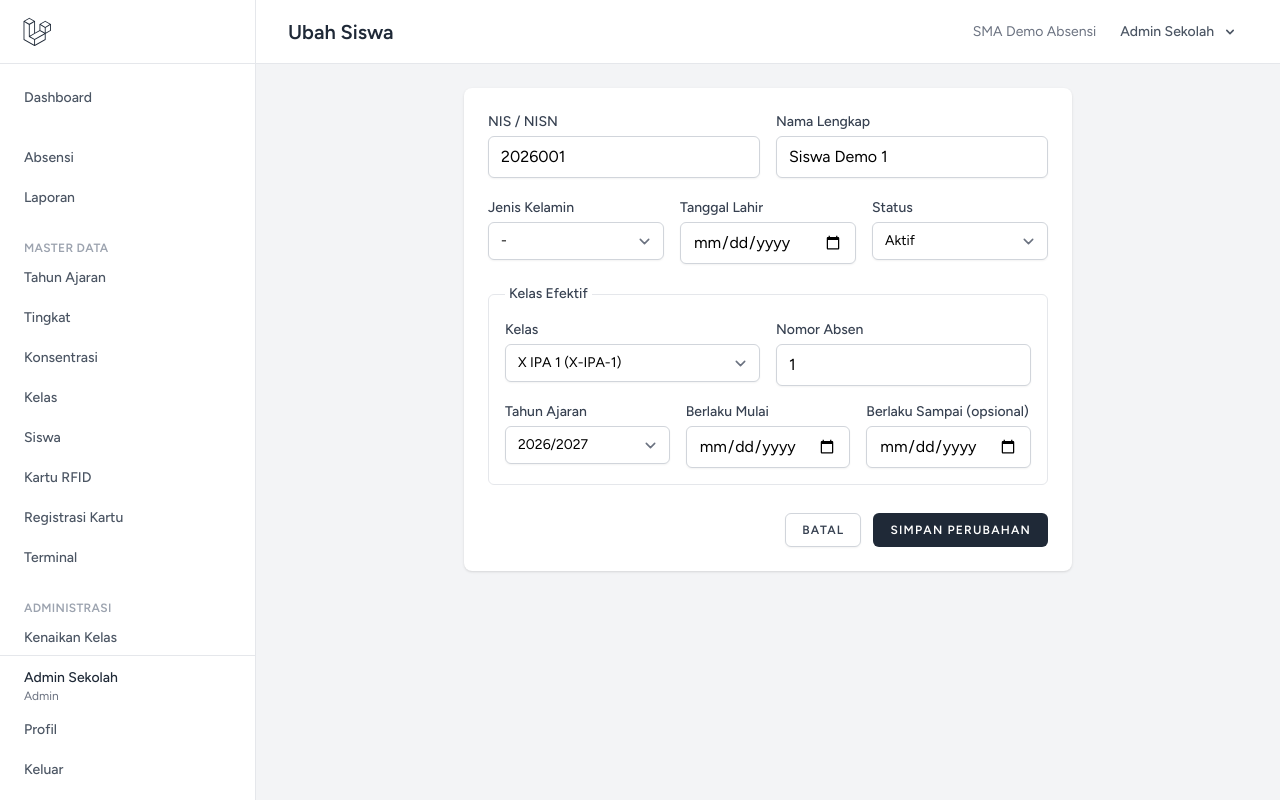
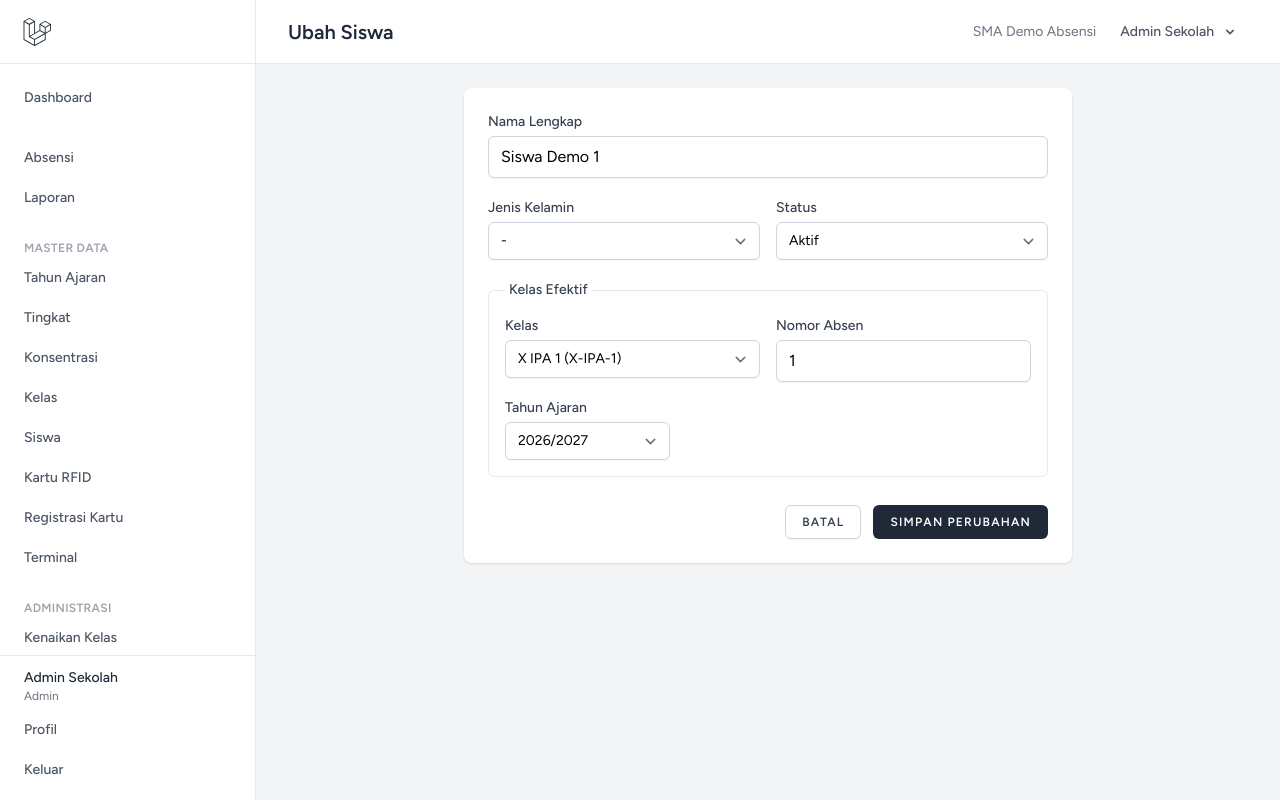
Before and after one commit to shakanaaa/absensi-RFID, a Laravel app: page /master/students/1/edit in a window 1280 px wide. Run offline with Laravel 12, Linux system fonts and the light colour scheme; the visitor is signed in with stand-in values (Sample User, id 1); data comes from the database, SQL or seed files in the repository; style sheets or scripts are compiled from the project's sources; some libraries are stand-ins or nearby versions.

Commit message:
Hapus NIS, tanggal lahir, dan input berlaku mulai/sampai siswa
students: drop student_no & birth_date. Membership from_date otomatis
= hari ini saat data ditambahkan; to_date tetap dikelola sistem untuk
menutup riwayat keanggotaan (pindah kelas, promosi, nonaktif).

Generated with [Devin](https://devin.ai)

Co-Authored-By: Devin <158243242+devin-ai-integration[bot]@users.noreply.github.com>

```diff
--- a/app/Http/Controllers/AttendanceController.php
+++ b/app/Http/Controllers/AttendanceController.php
@@ -49,7 +49,7 @@ class AttendanceController extends Controller
                 ->where('status', 'active')
                 ->whereHas('memberships', fn ($m) => $m->where('class_id', $class->id)->whereNull('to_date'))
                 ->orderBy('name')
-                ->get(['id', 'student_no', 'name'])
+                ->get(['id', 'name'])
             : collect();
 
         $sessions = AttendanceSession::where('school_id', $school->id)
@@ -68,7 +68,6 @@ class AttendanceController extends Controller
 
             return [
                 'id' => $s->id,
-                'student_no' => $s->student_no,
                 'name' => $s->name,
                 'status' => $status,
                 'status_label' => AttendanceSession::statusLabel($status),
--- a/app/Http/Controllers/RegistrationSessionController.php
+++ b/app/Http/Controllers/RegistrationSessionController.php
@@ -309,7 +309,7 @@ class RegistrationSessionController extends Controller
             ->where('s.status', 'active')
             ->orderBy('m.attendance_number')
             ->orderBy('s.name')
-            ->get(['s.id as student_id', 's.student_no', 's.name', 'm.attendance_number'])
+            ->get(['s.id as student_id', 's.name', 'm.attendance_number'])
             ->map(fn ($r) => (array) $r)
             ->all();
     }
--- a/app/Http/Controllers/RfidCardController.php
+++ b/app/Http/Controllers/RfidCardController.php
@@ -24,7 +24,7 @@ class RfidCardController extends Controller
     {
         $this->authorize('viewAny', RfidCard::class);
 
-        $query = RfidCard::with(['activeAssignment.student:id,student_no,name'])
+        $query = RfidCard::with(['activeAssignment.student:id,name'])
             ->withCount('assignments');
 
         // Kartu bersifat global; batasi ke kartu yang belum pernah dipakai
@@ -50,7 +50,7 @@ class RfidCardController extends Controller
             'cards' => $cards,
             'filters' => $request->only(['status', 'q']),
             'students' => $request->user()->can('create', RfidCard::class)
-                ? \App\Models\Student::where('school_id', $schoolId)->where('status', 'active')->orderBy('name')->get(['id', 'student_no', 'name'])
+                ? \App\Models\Student::where('school_id', $schoolId)->where('status', 'active')->orderBy('name')->get(['id', 'name'])
                 : [],
         ]);
     }
--- a/app/Http/Controllers/StudentController.php
+++ b/app/Http/Controllers/StudentController.php
@@ -25,7 +25,7 @@ class StudentController extends Controller
 
         if ($request->filled('q')) {
             $q = $request->string('q')->trim()->toString();
-            $query->where(fn ($w) => $w->where('name', 'like', "%{$q}%")->orWhere('student_no', 'like', "%{$q}%"));
+            $query->where('name', 'like', "%{$q}%");
         }
 
         if ($request->filled('class_id')) {
@@ -64,13 +64,13 @@ class StudentController extends Controller
             'student' => null,
             'classes' => $this->classes($request),
             'years' => $this->years($request),
-            'defaults' => ['academic_year_id' => $defaultYear, 'from_date' => now()->toDateString()],
+            'defaults' => ['academic_year_id' => $defaultYear],
         ]);
     }
 
     public function store(StudentRequest $request): RedirectResponse
     {
-        $data = $request->safe()->except(['class_id', 'academic_year_id', 'from_date', 'to_date', 'attendance_number']);
+        $data = $request->safe()->except(['class_id', 'academic_year_id', 'attendance_number']);
 
         $student = DB::transaction(function () use ($request, $data) {
             $student = Student::create($data + ['school_id' => $request->user()->school_id]);
@@ -79,7 +79,7 @@ class StudentController extends Controller
             return $student;
         });
 
-        AuditLogger::log('student.created', Student::class, $student, after: $student->only(['student_no', 'name', 'status']));
+        AuditLogger::log('student.created', Student::class, $student, after: $student->only(['name', 'status']));
 
         return redirect()->route('master.students.show', $student)->with('success', 'Siswa ditambahkan.');
     }
@@ -116,14 +116,14 @@ class StudentController extends Controller
 
     public function update(StudentRequest $request, Student $student): RedirectResponse
     {
-        $data = $request->safe()->except(['class_id', 'academic_year_id', 'from_date', 'to_date', 'attendance_number']);
+        $data = $request->safe()->except(['class_id', 'academic_year_id', 'attendance_number']);
 
         DB::transaction(function () use ($request, $student, $data) {
-            $before = $student->only(['student_no', 'name', 'gender', 'birth_date', 'status']);
+            $before = $student->only(['name', 'gender', 'status']);
             $student->update($data);
             $this->syncMembership($student, $request->validated());
 
-            AuditLogger::log('student.updated', Student::class, $student, before: $before, after: $student->only(['student_no', 'name', 'gender', 'birth_date', 'status']));
+            AuditLogger::log('student.updated', Student::class, $student, before: $before, after: $student->only(['name', 'gender', 'status']));
         });
 
         return redirect()->route('master.students.show', $student)->with('success', 'Siswa diperbarui.');
@@ -154,9 +154,9 @@ class StudentController extends Controller
     }
 
     /**
-     * Sinkronkan keanggotaan kelas efektif. Jika siswa sudah punya membership
-     * aktif di kelas/tahun yang sama, perbarui; jika beda, tutup yang lama
-     * (to_date = from_date baru - 1 hari) dan buat yang baru — histori tidak dihapus.
+     * Sinkronkan keanggotaan kelas efektif. from_date otomatis = hari ini;
+     * to_date hanya diisi sistem saat membership ditutup (pindah kelas,
+     * promosi, nonaktif) — bukan input manual.
      */
     private function syncMembership(Student $student, array $data): void
     {
@@ -170,23 +170,30 @@ class StudentController extends Controller
 
         if ($sameTarget) {
             $active->update([
-                'from_date' => $data['from_date'],
-                'attendance_number' => $data['attendance_number'] ?? $active->attendance_number,
+                'attendance_number' => array_key_exists('attendance_number', $data)
+                    ? $data['attendance_number']
+                    : $active->attendance_number,
             ]);
 
             return;
         }
 
+        $fromDate = now()->toDateString();
+
         if ($active) {
-            $active->update(['to_date' => \Carbon\Carbon::parse($data['from_date'])->subDay()->toDateString()]);
+            // Tutup membership lama sehari sebelum yang baru mulai.
+            $toDate = \Carbon\Carbon::parse($fromDate)->subDay()->toDateString();
+            if ($toDate < $active->from_date->toDateString()) {
+                $toDate = $active->from_date->toDateString();
+            }
+            $active->update(['to_date' => $toDate]);
         }
 
         StudentClassMembership::create([
             'student_id' => $student->id,
             'class_id' => $data['class_id'],
             'academic_year_id' => $data['academic_year_id'],
-            'from_date' => $data['from_date'],
-            'to_date' => $data['to_date'] ?? null,
+            'from_date' => $fromDate,
             'attendance_number' => $data['attendance_number'] ?? null,
         ]);
     }
--- a/app/Models/Student.php
+++ b/app/Models/Student.php
@@ -9,11 +9,6 @@ use Illuminate\Database\Eloquent\Relations\HasMany;
 class Student extends Model
 {
     protected $guarded = [];
-
-    protected function casts(): array
-    {
-        return ['birth_date' => 'date'];
-    }
 
     public function school(): BelongsTo
     {
--- a/app/Services/DailyReportService.php
+++ b/app/Services/DailyReportService.php
@@ -44,7 +44,7 @@ class DailyReportService
                 ->whereHas('memberships', fn ($m) => $m
                     ->where('class_id', $class->id)->whereNull('to_date'))
                 ->orderBy('name')
-                ->get(['id', 'student_no', 'name']);
+                ->get(['id', 'name']);
 
             $sessions = AttendanceSession::where('school_id', $school->id)
                 ->whereDate('school_date', $date)
--- a/database/seeders/DatabaseSeeder.php
+++ b/database/seeders/DatabaseSeeder.php
@@ -110,7 +110,6 @@ class DatabaseSeeder extends Seeder
         foreach (range(1, 5) as $i) {
             $student = Student::create([
                 'school_id' => $school->id,
-                'student_no' => sprintf('2026%03d', $i),
                 'name' => "Siswa Demo {$i}",
                 'status' => 'active',
             ]);
--- a/resources/js/Pages/Attendance/Index.vue
+++ b/resources/js/Pages/Attendance/Index.vue
@@ -106,7 +106,6 @@ const pickClass = (e) => {
                     <table class="min-w-full divide-y divide-gray-200">
                         <thead class="bg-gray-50">
                             <tr>
-                                <th class="px-4 py-3 text-left text-xs font-medium uppercase text-gray-500">No. Absen</th>
                                 <th class="px-4 py-3 text-left text-xs font-medium uppercase text-gray-500">Nama</th>
                                 <th class="px-4 py-3 text-left text-xs font-medium uppercase text-gray-500">Status</th>
                                 <th class="px-4 py-3 text-left text-xs font-medium uppercase text-gray-500">Masuk</th>
@@ -115,7 +114,6 @@ const pickClass = (e) => {
                         </thead>
                         <tbody class="divide-y divide-gray-100">
                             <tr v-for="s in students" :key="s.id">
-                                <td class="px-4 py-2 text-sm text-gray-500">{{ s.student_no }}</td>
                                 <td class="px-4 py-2 text-sm font-medium text-gray-900">{{ s.name }}</td>
                                 <td class="px-4 py-2">
                                     <span class="rounded-full px-2 py-0.5 text-xs font-medium" :class="statusClass[s.status]">
--- a/resources/js/Pages/Master/Cards/Index.vue
+++ b/resources/js/Pages/Master/Cards/Index.vue
@@ -149,7 +149,6 @@ const remove = (card) => {
                                     <Link :href="route('master.students.show', card.active_assignment.student_id)" class="text-indigo-600 hover:underline">
                                         {{ card.active_assignment.student?.name }}
                                     </Link>
-                                    <span class="ml-1 text-xs text-gray-400">{{ card.active_assignment.student?.student_no }}</span>
                                 </template>
                                 <span v-else class="text-gray-400">—</span>
                             </td>
@@ -218,7 +217,7 @@ const remove = (card) => {
                             required
                         >
                             <option value="" disabled>Pilih siswa</option>
-                            <option v-for="s in students" :key="s.id" :value="s.id">{{ s.name }} ({{ s.student_no }})</option>
+                            <option v-for="s in students" :key="s.id" :value="s.id">{{ s.name }}</option>
                         </select>
                         <InputError :message="assignForm.errors.student_id" class="mt-1" />
                     </div>
--- a/resources/js/Pages/Master/Registrations/Show.vue
+++ b/resources/js/Pages/Master/Registrations/Show.vue
@@ -219,7 +219,6 @@ watch(() => props.nextStudentId, autoPick, { immediate: true });
                             <tr>
                                 <th class="px-4 py-3 text-left text-xs font-medium uppercase text-gray-500">No</th>
                                 <th class="px-4 py-3 text-left text-xs font-medium uppercase text-gray-500">Nama</th>
-                                <th class="px-4 py-3 text-left text-xs font-medium uppercase text-gray-500">NIS</th>
                                 <th class="px-4 py-3 text-left text-xs font-medium uppercase text-gray-500">Kartu</th>
                                 <th class="px-4 py-3 text-right text-xs font-medium uppercase text-gray-500">Aksi</th>
                             </tr>
@@ -235,7 +234,6 @@ watch(() => props.nextStudentId, autoPick, { immediate: true });
                                     {{ row.name }}
                                     <span v-if="row.skipped" class="ml-1 rounded bg-gray-200 px-1.5 py-0.5 text-xs text-gray-600">di-skip</span>
                                 </td>
-                                <td class="px-4 py-2.5 text-sm text-gray-600">{{ row.student_no }}</td>
                                 <td class="px-4 py-2.5 font-mono text-sm" :class="row.card_uid ? 'text-green-700' : 'text-gray-400'">
                                     {{ row.card_uid ?? '—' }}
                                 </td>
--- a/resources/js/Pages/Master/Students/Form.vue
+++ b/resources/js/Pages/Master/Students/Form.vue
@@ -18,15 +18,11 @@ const isEdit = computed(() => !!props.student);
 const membership = props.student?.memberships?.[0] ?? null;
 
 const form = useForm({
-    student_no: props.student?.student_no ?? '',
     name: props.student?.name ?? '',
     gender: props.student?.gender ?? '',
-    birth_date: props.student?.birth_date ?? '',
     status: props.student?.status ?? 'active',
     class_id: membership?.class_id ?? '',
     academic_year_id: membership?.academic_year_id ?? props.defaults?.academic_year_id ?? '',
-    from_date: membership?.from_date ?? props.defaults?.from_date ?? '',
-    to_date: membership?.to_date ?? '',
     attendance_number: membership?.attendance_number ?? '',
 });
 
@@ -51,20 +47,13 @@ const submit = () => {
 
         <div class="mx-auto max-w-2xl px-4 sm:px-6 lg:px-8">
             <form class="space-y-5 rounded-lg bg-white p-6 shadow" @submit.prevent="submit">
-                <div class="grid gap-4 sm:grid-cols-2">
-                    <div>
-                        <InputLabel for="student_no" value="NIS / NISN" />
-                        <TextInput id="student_no" v-model="form.student_no" class="mt-1 w-full" required />
-                        <InputError :message="form.errors.student_no" class="mt-1" />
-                    </div>
-                    <div>
-                        <InputLabel for="name" value="Nama Lengkap" />
-                        <TextInput id="name" v-model="form.name" class="mt-1 w-full" required />
-                        <InputError :message="form.errors.name" class="mt-1" />
-                    </div>
+                <div>
+                    <InputLabel for="name" value="Nama Lengkap" />
+                    <TextInput id="name" v-model="form.name" class="mt-1 w-full" required />
+                    <InputError :message="form.errors.name" class="mt-1" />
                 </div>
 
-                <div class="grid gap-4 sm:grid-cols-3">
+                <div class="grid gap-4 sm:grid-cols-2">
                     <div>
                         <InputLabel for="gender" value="Jenis Kelamin" />
                         <select
@@ -77,11 +66,6 @@ const submit = () => {
                             <option value="female">Perempuan</option>
                         </select>
                         <InputError :message="form.errors.gender" class="mt-1" />
-                    </div>
-                    <div>
-                        <InputLabel for="birth_date" value="Tanggal Lahir" />
-                        <TextInput id="birth_date" v-model="form.birth_date" type="date" class="mt-1 w-full" />
-                        <InputError :message="form.errors.birth_date" class="mt-1" />
                     </div>
                     <div>
                         <InputLabel for="status" value="Status" />
@@ -136,16 +120,6 @@ const submit = () => {
                             </select>
                             <InputError :message="form.errors.academic_year_id" class="mt-1" />
                         </div>
-                        <div>
-                            <InputLabel for="from_date" value="Berlaku Mulai" />
-                            <TextInput id="from_date" v-model="form.from_date" type="date" class="mt-1 w-full" required />
-                            <InputError :message="form.errors.from_date" class="mt-1" />
-                        </div>
-                        <div>
-                            <InputLabel for="to_date" value="Berlaku Sampai (opsional)" />
-                            <TextInput id="to_date" v-model="form.to_date" type="date" class="mt-1 w-full" />
-                            <InputError :message="form.errors.to_date" class="mt-1" />
-                        </div>
                     </div>
                 </fieldset>
 
--- a/resources/js/Pages/Master/Students/Index.vue
+++ b/resources/js/Pages/Master/Students/Index.vue
@@ -37,7 +37,7 @@ const applyFilters = () => {
                     <input
                         v-model="search"
                         type="search"
-                        placeholder="Cari nama / NIS..."
+                        placeholder="Cari nama..."
                         class="w-full max-w-xs rounded-md border-gray-300 text-sm shadow-sm focus:border-indigo-500 focus:ring-indigo-500"
                         @keyup.enter="applyFilters"
                     />
@@ -63,7 +63,6 @@ const applyFilters = () => {
                 <table class="min-w-full divide-y divide-gray-200">
                     <thead class="bg-gray-50">
                         <tr>
-                            <th class="px-4 py-3 text-left text-xs font-medium uppercase text-gray-500">NIS</th>
                             <th class="px-4 py-3 text-left text-xs font-medium uppercase text-gray-500">Nama</th>
                             <th class="px-4 py-3 text-left text-xs font-medium uppercase text-gray-500">Kelas</th>
                             <th class="px-4 py-3 text-left text-xs font-medium uppercase text-gray-500">No. Absen</th>
@@ -73,7 +72,6 @@ const applyFilters = () => {
                     </thead>
                     <tbody class="divide-y divide-gray-200">
                         <tr v-for="student in students.data" :key="student.id">
-                            <td class="px-4 py-3 text-sm text-gray-600">{{ student.student_no }}</td>
                             <td class="px-4 py-3 text-sm font-medium text-gray-900">
                                 <Link :href="route('master.students.show', student.id)" class="text-indigo-600 hover:underline">
                                     {{ student.name }}
--- a/resources/js/Pages/Master/Students/Show.vue
+++ b/resources/js/Pages/Master/Students/Show.vue
@@ -39,10 +39,6 @@ const cardStatusLabel = {
             <!-- Ringkasan -->
             <div class="grid gap-4 rounded-lg bg-white p-6 shadow sm:grid-cols-2 lg:grid-cols-4">
                 <div>
-                    <p class="text-xs font-medium uppercase text-gray-500">NIS</p>
-                    <p class="mt-1 text-sm font-medium text-gray-900">{{ student.student_no }}</p>
-                </div>
-                <div>
                     <p class="text-xs font-medium uppercase text-gray-500">Status</p>
                     <p class="mt-1 text-sm font-medium text-gray-900">{{ statusLabel[student.status] ?? student.status }}</p>
                 </div>
@@ -51,10 +47,6 @@ const cardStatusLabel = {
                     <p class="mt-1 text-sm font-medium text-gray-900">
                         {{ student.gender === 'male' ? 'Laki-laki' : student.gender === 'female' ? 'Perempuan' : '-' }}
                     </p>
-                </div>
-                <div>
-                    <p class="text-xs font-medium uppercase text-gray-500">Tanggal Lahir</p>
-                    <p class="mt-1 text-sm font-medium text-gray-900">{{ student.birth_date ?? '-' }}</p>
                 </div>
             </div>
 
```
Also changed, not shown: app/Http/Requests/StudentRequest.php (+0 -10 lines), tests/Feature/CardManagementTest.php (+2 -2 lines), tests/Feature/DeviceApiTest.php (+1 -1 lines), tests/Feature/PromotionTest.php (+1 -1 lines), tests/Feature/ReportTest.php (+1 -1 lines), database/migrations/2026_11_26_000001_create_school_structure_tables.php.
